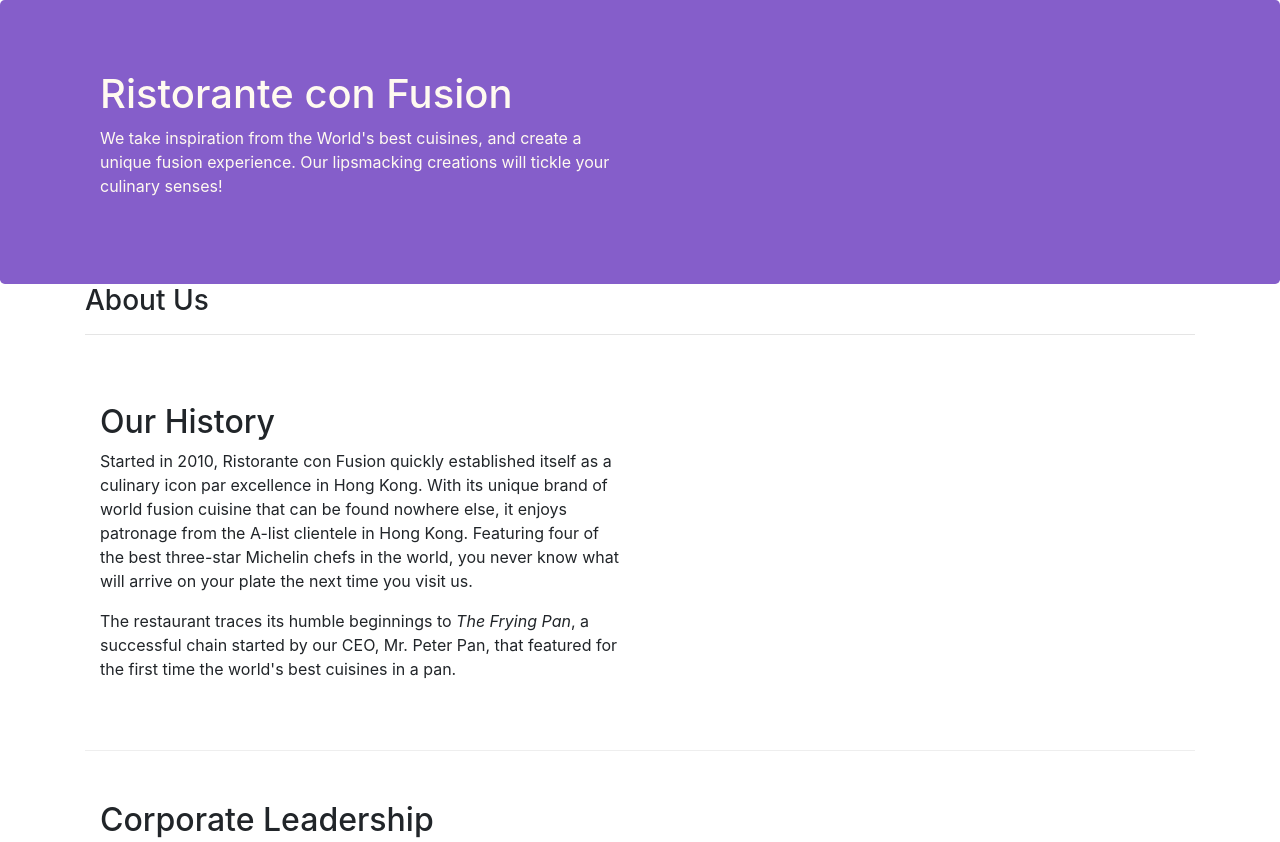
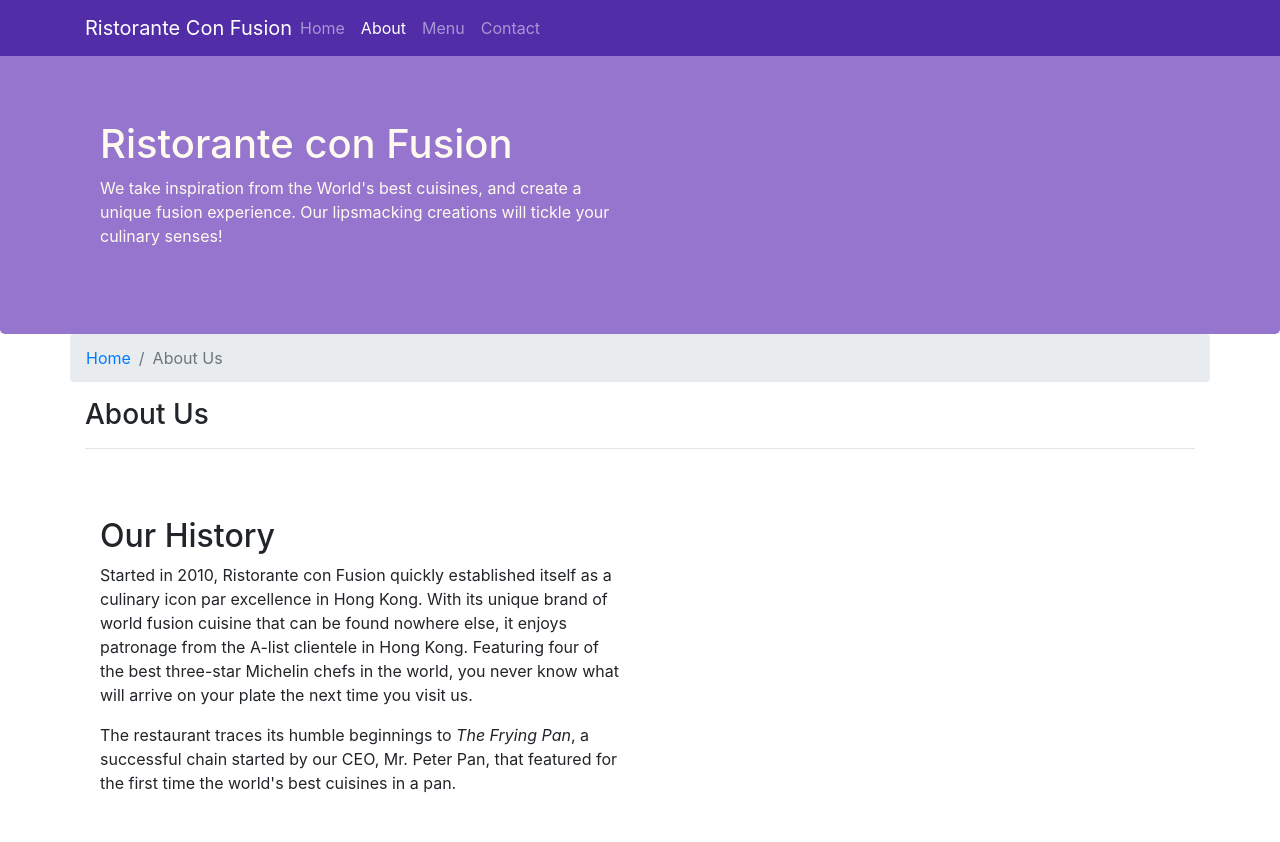
Before and after one commit to Daim-Nickel-Penny/conFusion, a website: page aboutus.html in a window 1280 px wide. Shown: the top 842 px of the page. Drawn offline with nearby package versions, Linux system fonts and the light colour scheme.

Commit message:
Navbar and BreadCrumbs

```diff
--- a/aboutus.html
+++ b/aboutus.html
@@ -10,6 +10,22 @@
 </head>
 
 <body>
+    <nav class="navbar navbar-dark navbar-expand-sm fixed-top">
+        <div class="container">
+            <button class="navbar-toggler" type="button" data-toggle="collapse" data-target="#Navbar">
+                <span class="navbar-toggler-icon"></span>
+            </button>
+            <a class="navbar-brand mr-auto" href="./index.html">Ristorante Con Fusion</a>
+            <div class="collapse navbar-collapse" id="Navbar">
+            <ul class="navbar-nav mr-auto">
+                <li class="nav-item"><a class="nav-link"  href="./index.html">Home</a></li>
+                <li class="nav-item active"><a class="nav-link"  href="#">About</a></li>
+                <li class="nav-item"><a class="nav-link"  href="#">Menu</a></li>
+                <li class="nav-item"><a class="nav-link"  href="#">Contact</a></li>
+            </ul>
+        </div>
+        </div>
+    </nav>
 
     <header class="jumbotron">
         <div class="container">
@@ -25,15 +41,20 @@
     </header>
 
     <div class="container">
-        <div class="row align-items-center ">
-            <div class="col">
+        <div class="row">
+            <ol class="col-12 breadcrumb">
+                <li class="breadcrumb-item"><a href="./index.html">Home</a></li>
+                <li class="breadcrumb-item active">About Us</li>
+
+            </ol>
+            <div class="col-12">
                <h3>About Us</h3>
                <hr>
             </div>
         </div>
 
         <div class="row row-content align-items-center">
-            <div class="col-12 col-sm-6">
+            <div class="col-sm-6">
                 <h2>Our History</h2>
                 <p>Started in 2010, Ristorante con Fusion quickly established itself as a culinary icon par excellence in Hong Kong. With its unique brand of world fusion cuisine that can be found nowhere else, it enjoys patronage from the A-list clientele in Hong Kong.  Featuring four of the best three-star Michelin chefs in the world, you never know what will arrive on your plate the next time you visit us.</p>
                 <p>The restaurant traces its humble beginnings to <em>The Frying Pan</em>, a successful chain started by our CEO, Mr. Peter Pan, that featured for the first time the world's best cuisines in a pan.</p>
@@ -65,7 +86,7 @@
                 <div class="col-4 offset-1 col-sm-2">
                     <h5>Links</h5>
                     <ul class="list-unstyled">
-                        <li><a href="#">Home</a></li>
+                        <li><a href="./index.html">Home</a></li>
                         <li><a href="#">About</a></li>
                         <li><a href="#">Menu</a></li>
                         <li><a href="#">Contact</a></li>
--- a/css/styles.css
+++ b/css/styles.css
@@ -18,7 +18,7 @@
 .jumbotron {
     padding:70px 30px 70px 30px;
     margin:0px auto;
-    background: rgb(133, 94, 202) ;
+    background:#9575CD ;
     color:floralwhite;
 }
 
@@ -27,3 +27,10 @@
     margin:0px;
     color:#0f0f0f;
 }
+body{
+    padding: 50px 0px 0px 0px;
+    z-index: 0;
+}
+.navbar-dark{
+    background-color: #512DA8;
+}
```
Also changed, not shown: index.html (+17 -1 lines).
